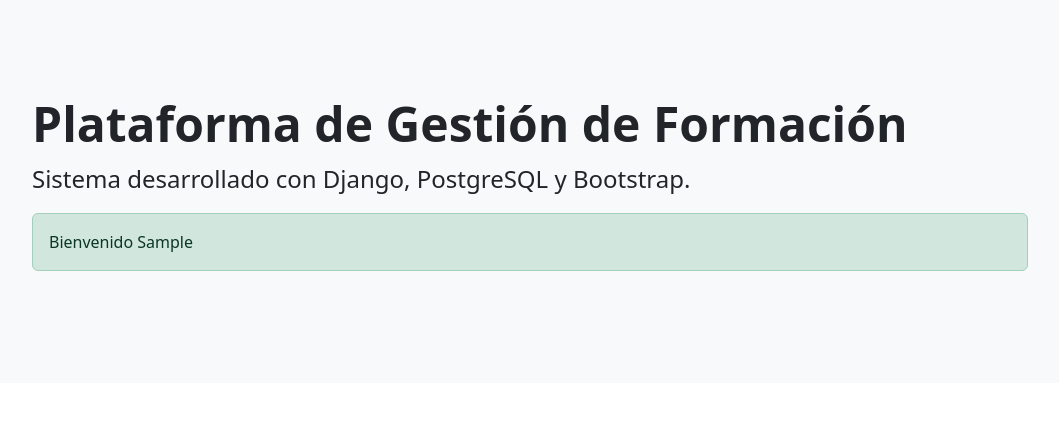
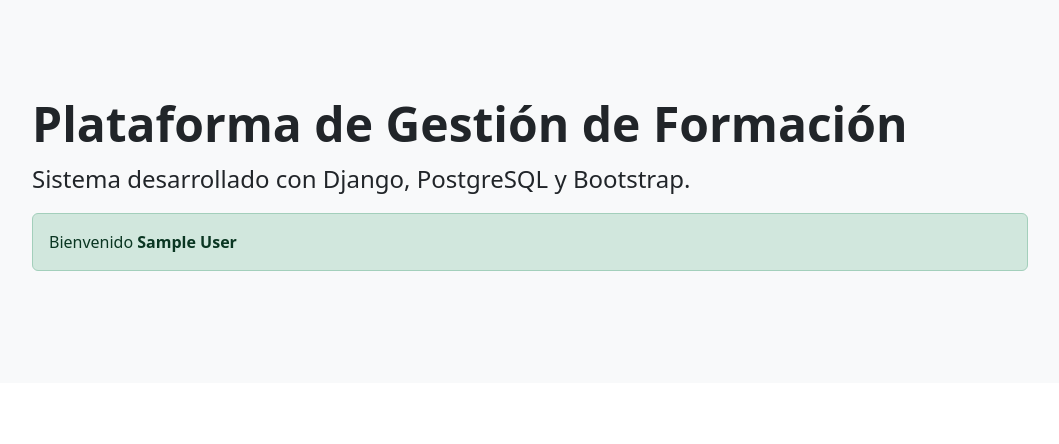
Before and after one commit to DannoEery/gestion_formacion, a Django app: page / in a window 1280 px wide. Shown: the part 81-525 px from the top of the page, without its empty margins (110-1169 px from the left). Run offline with Django 5.2, Linux system fonts and the light colour scheme; the visitor is signed in with stand-in values (Sample User, id 1); parts of the project's set-up code (start-up, migrations or seed data) failed here and were passed over.

Commit message:
Añadido

```diff
--- a/templates/core/inicio.html
+++ b/templates/core/inicio.html
@@ -1,54 +1,29 @@
 {% extends 'base.html' %}
-<!-- Indica que esta plantilla hereda de base.html, reutilizando su estructura general -->
-
 {% block content %}
-<!-- Inicia el bloque "content", que reemplaza el bloque definido en base.html -->
-
 <div class="p-5 mb-4 bg-light rounded-3">
-    <!-- Contenedor principal con estilos de Bootstrap:
-         p-5 = padding grande
-         mb-4 = margen inferior
-         bg-light = fondo claro
-         rounded-3 = bordes redondeados -->
-
     <div class="container-fluid py-5">
-        <!-- Contenedor fluido con padding vertical -->
-
         <h1 class="display-5 fw-bold">
             Plataforma de Gestión de Formación
         </h1>
-        <!-- Título principal con estilo grande y negrita -->
-
         <p class="fs-4">
             Sistema desarrollado con Django,
             PostgreSQL y Bootstrap.
         </p>
-        <!-- Texto descriptivo con tamaño de fuente grande -->
-
         {% if user.is_authenticated %}
-            <!-- Comprueba si el usuario ha iniciado sesión -->
-
             <div class="alert alert-success">
-                <!-- Caja verde de Bootstrap para mensajes de éxito -->
-
                 Bienvenido
-                {{ user.first_name }}
-                <!-- Muestra el nombre del usuario logueado -->
+                <strong>
+                    {{ user.first_name }}
+                    {{ user.last_name }}
+                </strong>
             </div>
-
         {% else %}
-            <!-- Si el usuario NO está autenticado -->
-
             <a
                 href="{% url 'registro' %}"
                 class="btn btn-primary btn-lg">
                 Registrarse
             </a>
-            <!-- Botón que lleva al formulario de registro -->
         {% endif %}
-
     </div>
 </div>
-
 {% endblock %}
-<!-- Fin del bloque content -->
```
